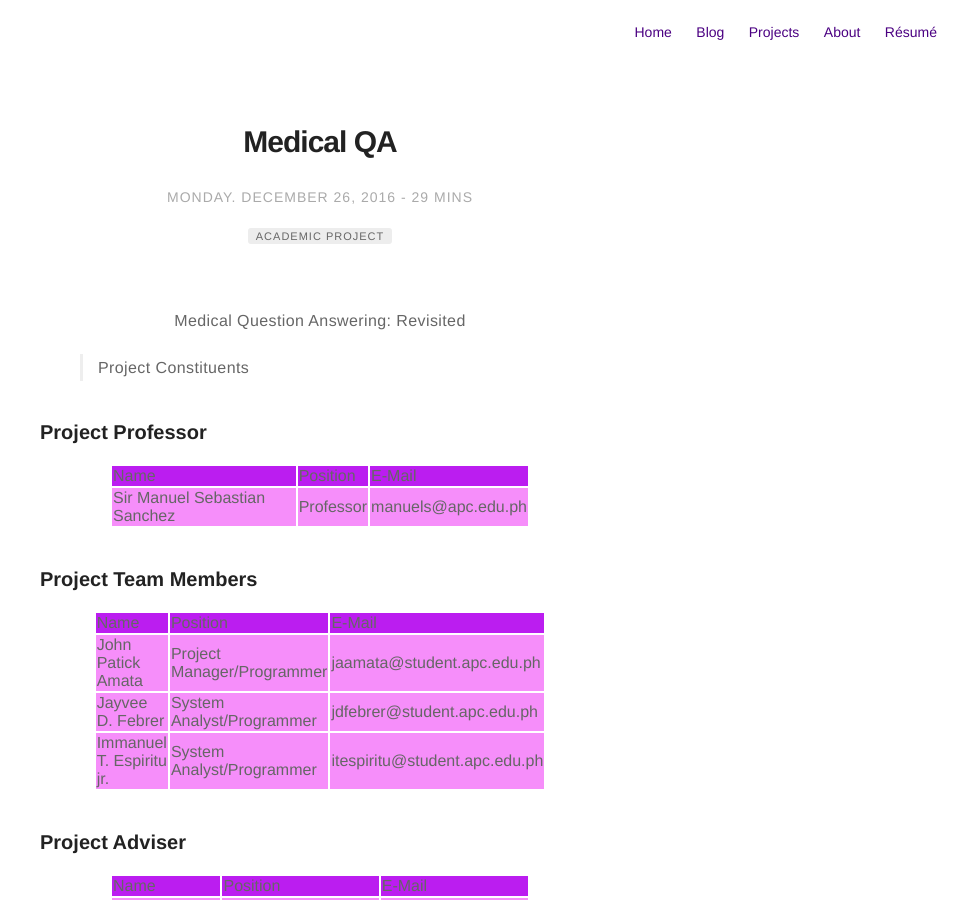
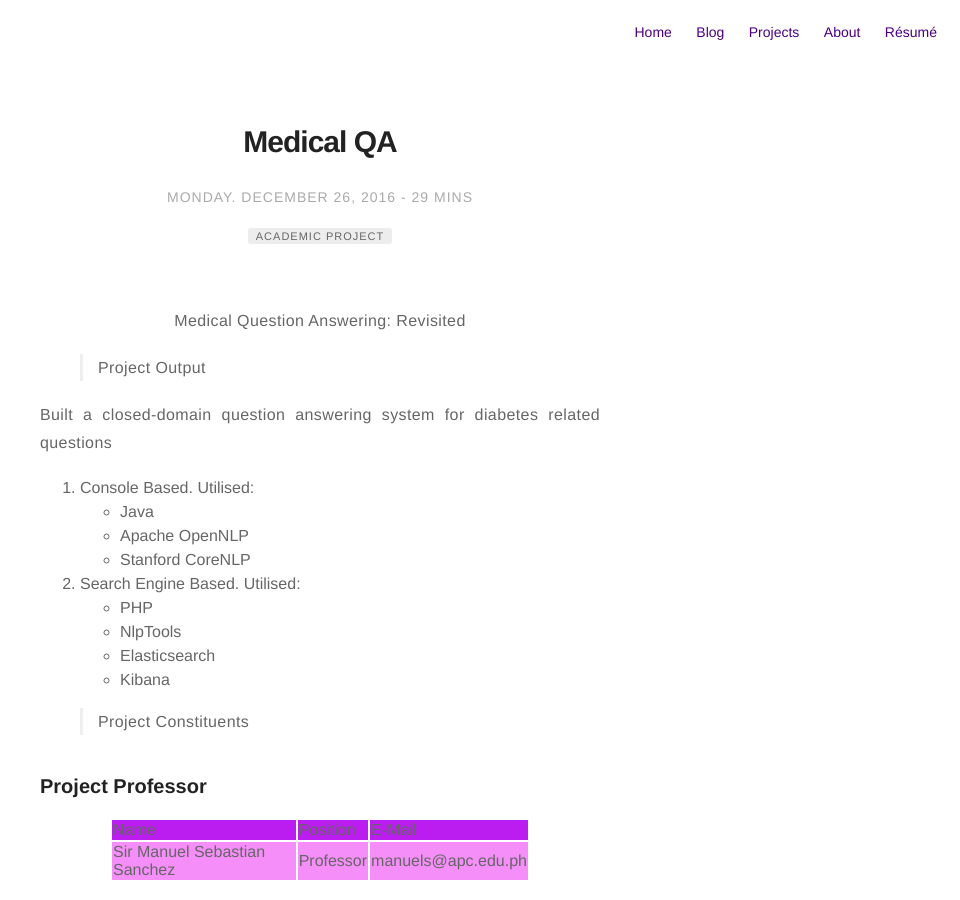
Before and after one commit to jpamata/jpamata.github.io, a Jekyll site: the page built from _posts/2016-12-26-medqa.md, in a window 1280 px wide and 900 px high. Shown: the whole window, without its empty margins (320-1280 px from the left). Built offline with Jekyll 4.4.1, drawn with Linux system fonts in a browser that asks for light colours; comment, search, counter and statistics services are not loaded.

Commit message:
Update 2016-12-26-medqa.md

```diff
--- a/_posts/2016-12-26-medqa.md
+++ b/_posts/2016-12-26-medqa.md
@@ -14,6 +14,24 @@ externalLink: false
 
 
 <p align="center">Medical Question Answering: Revisited</p>
+
+> Project Output
+<p align="justify">Built a closed-domain question answering system for diabetes related questions </p>
+<ol>
+	<li>Console Based. Utilised:</li>
+	<ul>
+		<li>Java</li>
+		<li>Apache OpenNLP</li>
+		<li>Stanford CoreNLP</li>
+	</ul>
+	<li>Search Engine Based. Utilised:</li>
+	<ul>
+		<li>PHP</li>
+		<li>NlpTools</li>
+		<li>Elasticsearch</li>
+		<li>Kibana</li>
+	</ul>
+</ol>
 
 > Project Constituents
 
```
